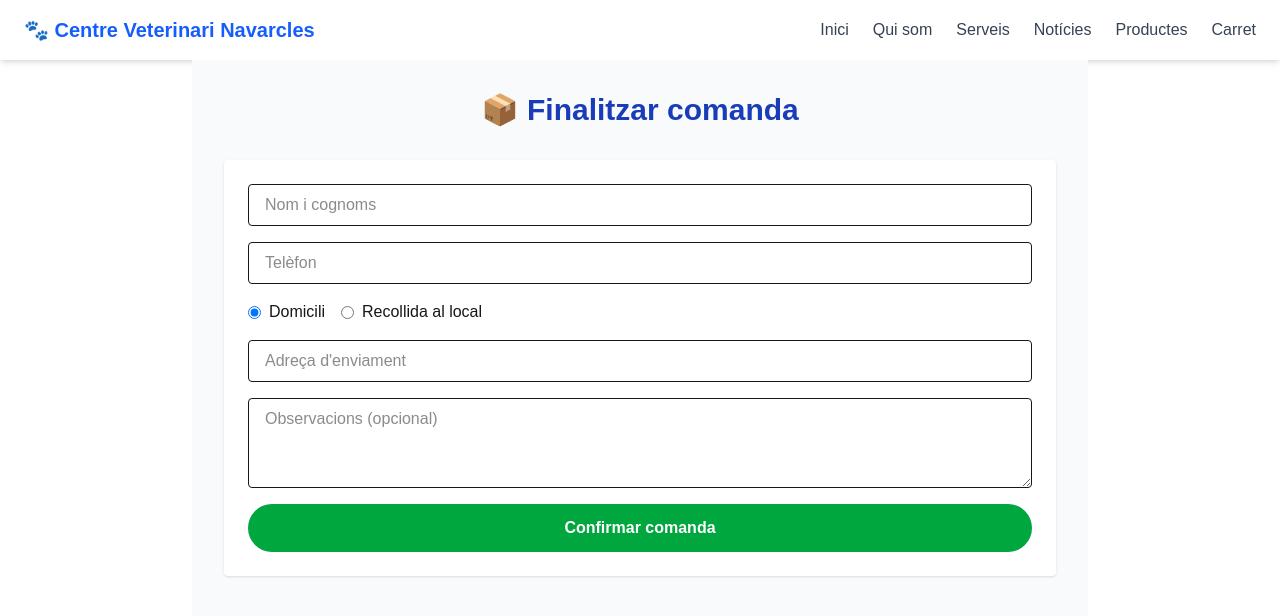
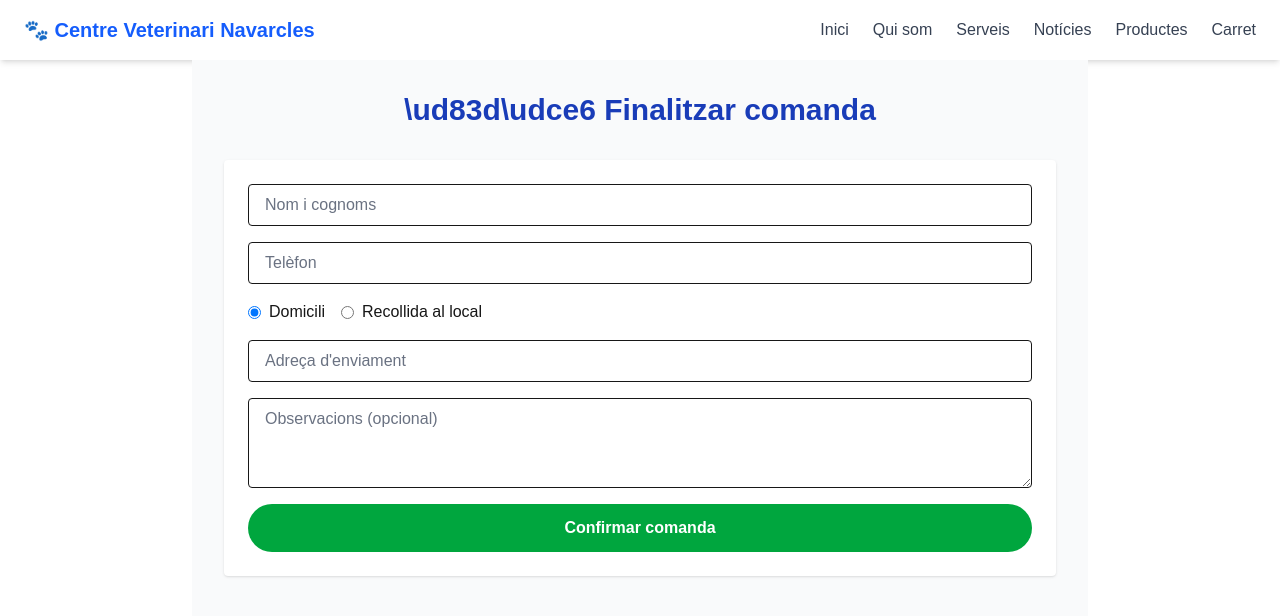
Before and after one commit to gcarrerag/webapp_cvn, a Next.js app: page /comanda in a window 1280 px wide. Shown: the top 616 px of the page. Built offline with nearby package versions, Linux system fonts and the light colour scheme.

Commit message:
test definitiu bo2 lk

```diff
--- a/app/comanda/page.js
+++ b/app/comanda/page.js
@@ -54,8 +54,7 @@ export default function Comanda() {
         productes: carret,
       }));
 
-      if (formulari.metodePagament === "stripe") {
-        // 🔵 Si és Stripe ➔ anem a Stripe primer (no enviem encara la comanda)
+      if (formulari.enviament === "domicili" || formulari.metodePagament === "stripe") {
         const respostaStripe = await fetch("/api/stripe/checkout", {
           method: "POST",
           headers: { "Content-Type": "application/json" },
@@ -73,7 +72,6 @@ export default function Comanda() {
           setCarregant(false);
         }
       } else {
-        // 🟢 Si és pagament al local ➔ enviem comanda ara
         await fetch("/api/comanda", {
           method: "POST",
           headers: { "Content-Type": "application/json" },
@@ -87,7 +85,6 @@ export default function Comanda() {
             })),
           }),
         });
-
         localStorage.removeItem("carret");
         router.push("/gracies");
       }
@@ -103,10 +100,9 @@ export default function Comanda() {
       <Navbar />
       <Toaster />
       <main className="p-6 md:p-8 bg-gray-50 min-h-screen max-w-4xl mx-auto">
-        <h1 className="text-3xl font-bold text-center text-blue-800 mb-8">📦 Finalitzar comanda</h1>
+        <h1 className="text-3xl font-bold text-center text-blue-800 mb-8">\ud83d\udce6 Finalitzar comanda</h1>
 
         <form onSubmit={enviarComanda} className="grid gap-4 mb-10 bg-white p-6 rounded shadow">
-          {/* Inputs */}
           <input
             type="text"
             name="nom"
@@ -114,7 +110,7 @@ export default function Comanda() {
             value={formulari.nom}
             onChange={handleChange}
             required
-            className="border px-4 py-2 rounded w-full"
+            className="border px-4 py-2 rounded w-full placeholder-gray-500"
           />
           <input
             type="tel"
@@ -123,10 +119,9 @@ export default function Comanda() {
             value={formulari.telefon}
             onChange={handleChange}
             required
-            className="border px-4 py-2 rounded w-full"
+            className="border px-4 py-2 rounded w-full placeholder-gray-500"
           />
 
-          {/* Opcions Enviament */}
           <div className="flex flex-col sm:flex-row gap-4">
             <label className="flex items-center gap-2">
               <input
@@ -150,7 +145,6 @@ export default function Comanda() {
             </label>
           </div>
 
-          {/* Adreça */}
           {formulari.enviament === "domicili" && (
             <input
               type="text"
@@ -159,11 +153,10 @@ export default function Comanda() {
               value={formulari.adreca}
               onChange={handleChange}
               required
-              className="border px-4 py-2 rounded w-full"
+              className="border px-4 py-2 rounded w-full placeholder-gray-500"
             />
           )}
 
-          {/* Mètode pagament */}
           {formulari.enviament === "recollida" && (
             <div>
               <h3 className="font-semibold mb-2 text-gray-700">Mètode de pagament</h3>
@@ -184,11 +177,10 @@ export default function Comanda() {
             placeholder="Observacions (opcional)"
             value={formulari.observacions}
             onChange={handleChange}
-            className="border px-4 py-2 rounded w-full"
+            className="border px-4 py-2 rounded w-full placeholder-gray-500"
             rows={3}
           ></textarea>
 
-          {/* Botó */}
           <button
             type="submit"
             disabled={carregant}
@@ -200,10 +192,9 @@ export default function Comanda() {
           </button>
         </form>
 
-        {/* Resum Carret */}
         {carret.length > 0 && (
           <div className="bg-white p-6 rounded shadow">
-            <h2 className="text-2xl font-semibold mb-6 text-center">🛍️ Resum del carret</h2>
+            <h2 className="text-2xl font-semibold mb-6 text-center">\ud83d\uded9\ufe0f Resum del carret</h2>
             <ul className="space-y-3">
               {carret.map((prod, i) => (
                 <li key={i} className="flex justify-between border-b pb-2 text-gray-700">
--- a/app/productes/[id]/page.js
+++ b/app/productes/[id]/page.js
@@ -83,7 +83,9 @@ export default function Producte() {
           </div>
 
           <div className="flex-1 flex flex-col justify-center">
-            <h1 className="text-2xl font-bold mb-4">{producte.nom}</h1>
+            <h1 className="text-3xl md:text-4xl font-extrabold text-gray-800 mb-4 text-center md:text-left">
+	  	{producte.nom}
+	    </h1>
             <p className="text-gray-600 mb-2">{producte.descripcio}</p>
             <p className="text-green-700 text-xl font-semibold mb-2">{producte.preu} €</p>
 
```
